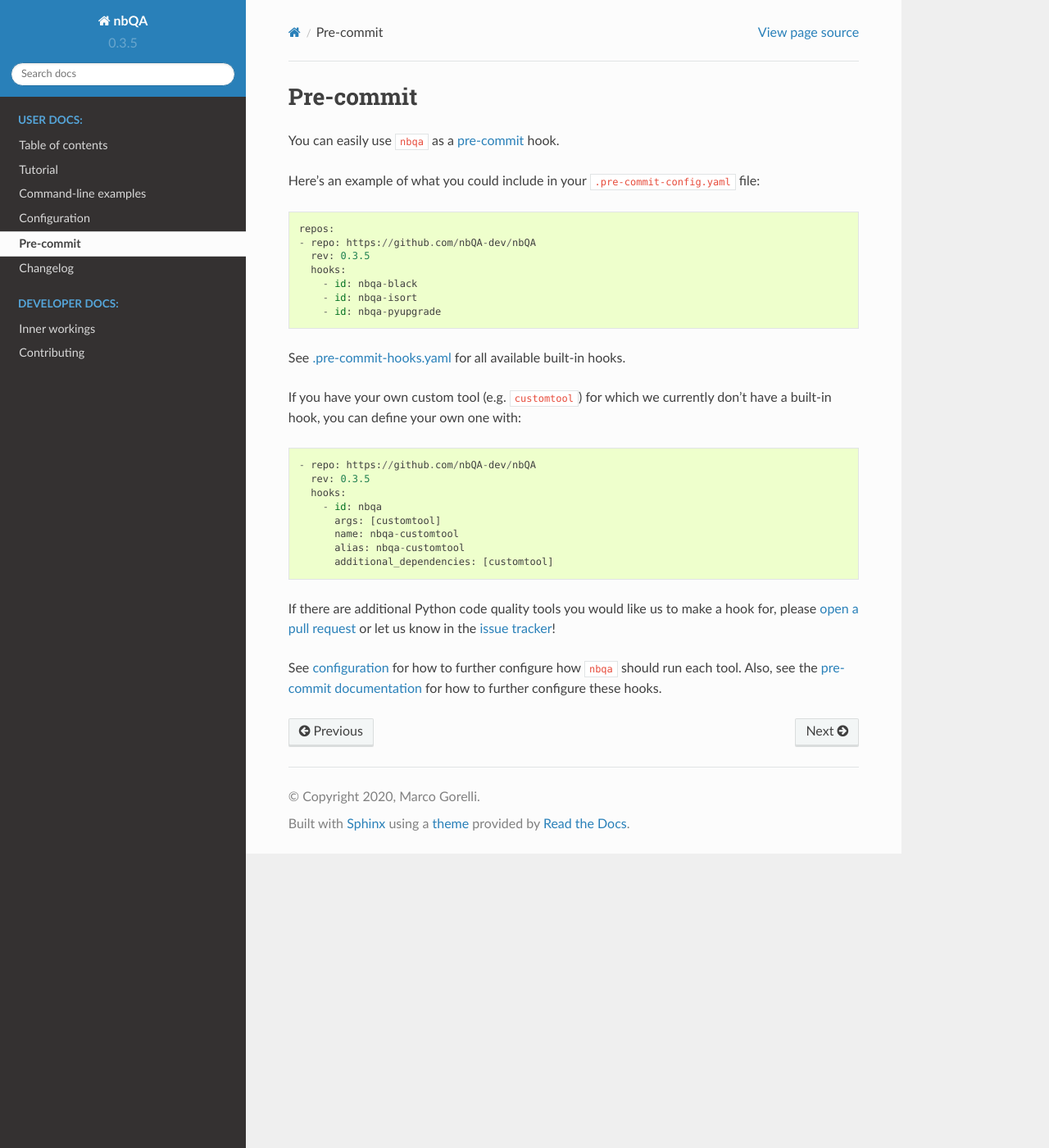
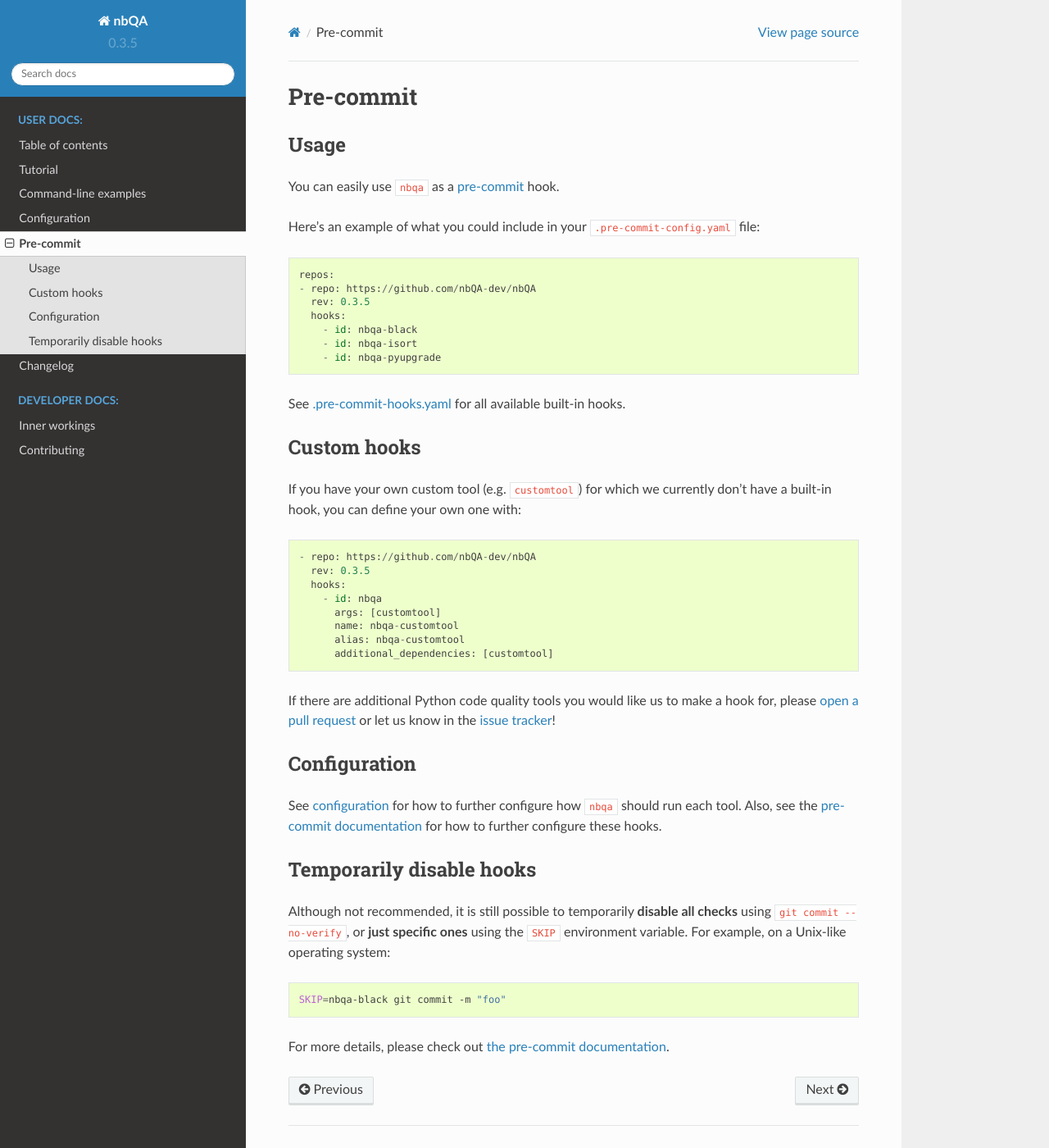
Before and after one commit to nbQA-dev/nbQA, a Sphinx documentation site: the page built from docs/pre-commit.rst, in a window 1280 px wide and 1400 px high. Shown: the whole window at 82% size. Built offline with Sphinx 7.4.7 and the Read the Docs theme 2.0.0, drawn with Linux system fonts in a browser that asks for light colours.

Commit message:
Document how to skip checks in pre-commit (fixes #156) (#380)
* Document how to skip checks in pre-commit (fixes #156)

* Update docs/pre-commit.rst

Co-authored-by: Marco Gorelli <m.e.gorelli@gmail.com>

Co-authored-by: Marco Gorelli <m.e.gorelli@gmail.com>

```diff
--- a/docs/pre-commit.rst
+++ b/docs/pre-commit.rst
@@ -1,6 +1,9 @@
 ==========
 Pre-commit
 ==========
+
+Usage
+-----
 
 You can easily use ``nbqa`` as a `pre-commit <https://pre-commit.com/>`_ hook.
 
@@ -16,6 +19,9 @@
 
 See `.pre-commit-hooks.yaml <https://github.com/nbQA-dev/nbQA/blob/master/.pre-commit-hooks.yaml>`_ for all available built-in hooks.
 
+Custom hooks
+------------
+
 If you have your own custom tool (e.g. ``customtool``) for which we currently don't have a built-in hook, you can define your own one with: ::
 
     - repo: https://github.com/nbQA-dev/nbQA
@@ -30,5 +36,23 @@
 If there are additional Python code quality tools you would like us to make a hook for, please :ref:`open a pull request<contributing>`
 or let us know in the `issue tracker <https://github.com/nbQA-dev/nbQA/issues>`_!
 
+Configuration
+-------------
+
 See :ref:`configuration<configuration>` for how to further configure how ``nbqa`` should run each tool. Also, see the `pre-commit documentation <https://pre-commit.com/>`_
 for how to further configure these hooks.
+
+Temporarily disable hooks
+-------------------------
+
+Although not recommended, it is still possible to temporarily **disable all checks**
+using ``git commit --no-verify``, or **just specific ones** using the ``SKIP``
+environment variable. For example, on a Unix-like operating system:
+
+.. code:: bash
+
+    SKIP=nbqa-black git commit -m "foo"
+
+
+For more details, please check out
+`the pre-commit documentation <https://pre-commit.com/#temporarily-disabling-hooks>`_.
```
